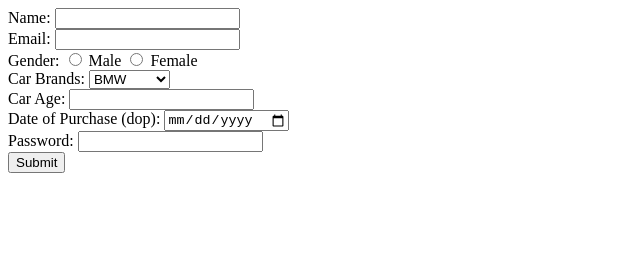
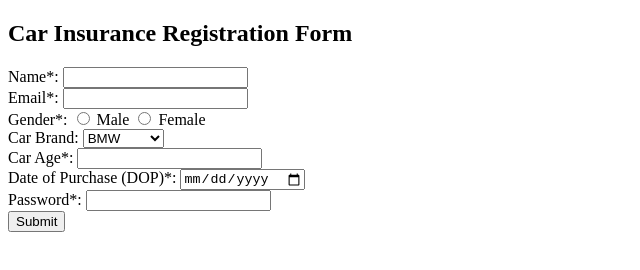
Before and after one commit to acciojob/car-insurance-form-Nafarkhan, a website: page main.html in a window 1280 px wide. Shown: the whole page, without its empty margins (0-640 px from the left). Drawn offline with Linux system fonts and the light colour scheme.

Commit message:
created a submission

```diff
--- a/main.html
+++ b/main.html
@@ -9,40 +9,49 @@
 <body>
 	<!-- the entire body must be written by student -->
 
+    <h2>Car Insurance Registration Form</h2>
+
     <form action="your-server-endpoint" method="post">
-        <label for="name">Name:</label>
+        <label for="name">Name*:</label>
         <input type="text" id="name" name="name" required>
+
         <br>
 
-		<label for="Email">Email:</label>
+        <label for="email">Email*:</label>
         <input type="email" id="email" name="email" required>
+
         <br>
 
-		<label>Gender:</label>
+        <label>Gender*:</label>
         <input type="radio" id="male" name="gender" required>
         <label for="male">Male</label>
         <input type="radio" id="female" name="gender" required>
         <label for="female">Female</label>
+
         <br>
 
-        <label for="Cars">Car Brands:</label>
+        <label for="cars">Car Brand:</label>
         <select id="cars" name="cars">
-			<option value="BMW">BMW</option>
-            <option value="Audi">Audi</option>
-            <option value="Mercedez">Mercedez</option>
+            <option value="bmw">BMW</option>
+            <option value="audi">Audi</option>
+            <option value="mercedes">Mercedes</option>
         </select>
+
         <br>
 
-		<label for="Car Age">Car Age:</label>
+        <label for="carage">Car Age*:</label>
         <input type="number" id="carage" name="carage" required>
+
         <br>
 
-		<label for="Date of Purchase (dop)">Date of Purchase (dop):</label>
+        <label for="dop">Date of Purchase (DOP)*:</label>
         <input type="date" id="dop" name="dop" required>
+
         <br>
 
-		<label for="Password">Password:</label>
+        <label for="password">Password*:</label>
         <input type="password" id="password" name="password" required>
+
         <br>
 
         <button type="submit">Submit</button>
```
Lines whose indentation alone changed are shown as unchanged.
